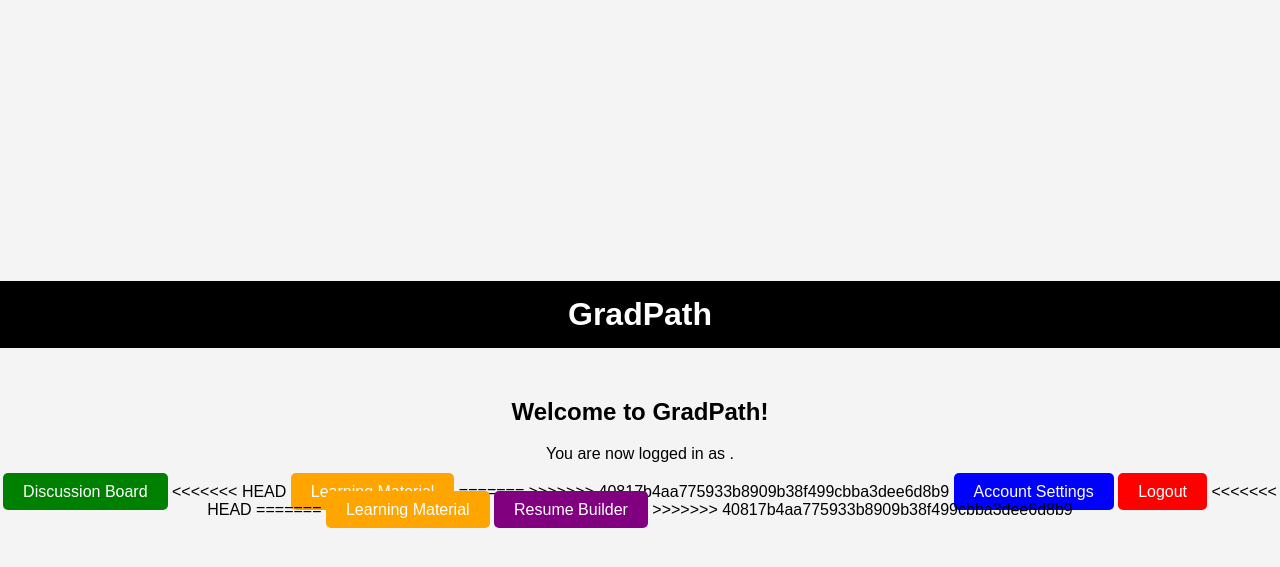
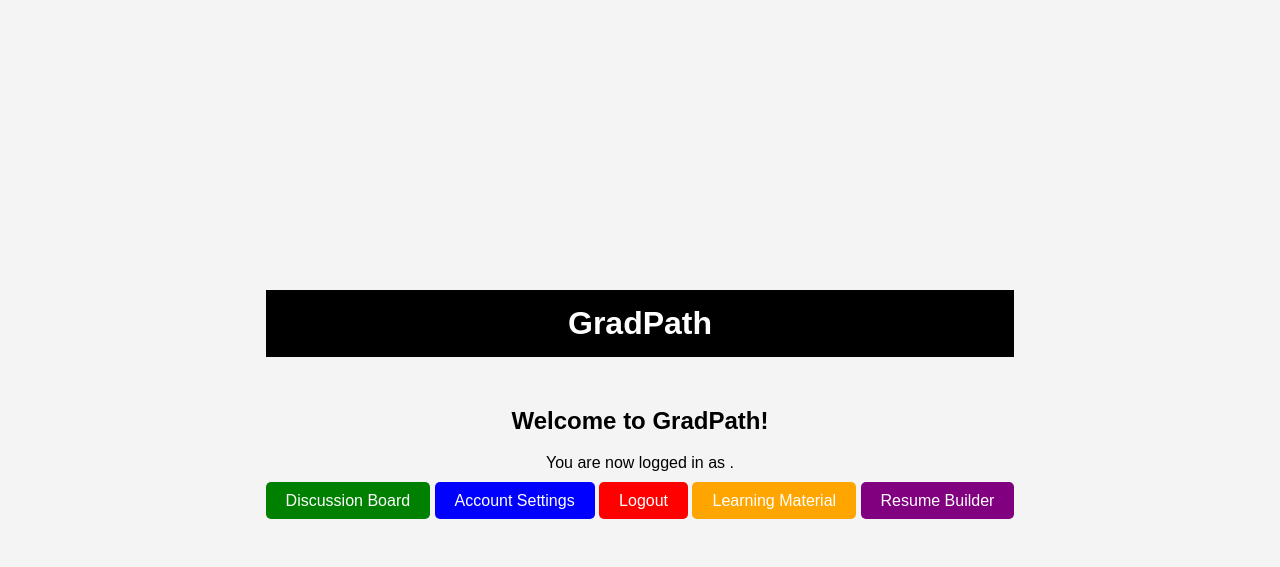
Before and after one commit to SondashStudios/Group-1-Project, a Django app: template gradpath/accounts/templates/accounts/welcome.html in a window 1280 px wide. Shown: the top 567 px of the page. Run offline with Django 5.2, Linux system fonts and the light colour scheme; the template is opened without the code that fills it, so the values that code supplies are empty.

Commit message:
Fixed errors.

```diff
--- a/gradpath/accounts/templates/accounts/welcome.html
+++ b/gradpath/accounts/templates/accounts/welcome.html
@@ -12,21 +12,14 @@
 
         <div style="margin-top: 20px;">
             <a href="http://localhost:8000/index.html?user={{ request.user.username }}" target="_blank" style="background-color: green; color: white; padding: 10px 20px; text-decoration: none; border-radius: 5px;">Discussion Board</a>
-<<<<<<< HEAD
-            <a href="http://127.0.0.1:5000/" style="background-color: orange; color: white; padding: 10px 20px; text-decoration: none; border-radius: 5px;">Learning Material</a>
-=======
 
->>>>>>> 40817b4aa775933b8909b38f499cbba3dee6d8b9
             <a href="{% url 'account_settings' %}" style="background-color: blue; color: white; padding: 10px 20px; text-decoration: none; border-radius: 5px;">Account Settings</a>
 
             <a href="{% url 'logout' %}" style="background-color: red; color: white; padding: 10px 20px; text-decoration: none; border-radius: 5px;">Logout</a>
-<<<<<<< HEAD
-=======
 
             <a href="{% url 'checklist' %}" style="background-color: orange; color: white; padding: 10px 20px; text-decoration: none; border-radius: 5px;">Learning Material</a>
 
             <a href="{% url 'resumes:resume_create' %}" style="background-color: purple; color: white; padding: 10px 20px; text-decoration: none; border-radius: 5px;">Resume Builder</a>
->>>>>>> 40817b4aa775933b8909b38f499cbba3dee6d8b9
         </div>
     </div>
 </div>
--- a/gradpath/accounts/urls.py
+++ b/gradpath/accounts/urls.py
@@ -9,4 +9,5 @@ urlpatterns = [
     path('logout/', logout_view, name='logout'),
     path('welcome/', welcome_view, name='welcome'),
     path('account-settings/', account_settings, name='account_settings'),
+    path('checklist/', include('checklist.urls')),
 ]
--- a/gradpath/accounts/views.py
+++ b/gradpath/accounts/views.py
@@ -22,11 +22,6 @@ def signup_view(request):
         form = SignUpForm()
     return render(request, 'accounts/signup.html', {'form': form})
 
-<<<<<<< HEAD
-=======
-
-# LOGIN VIEW
->>>>>>> 40817b4aa775933b8909b38f499cbba3dee6d8b9
 def login_view(request):
     if request.method == 'POST':
         username = request.POST['username']
```
Also changed, not shown: gradpath/db.sqlite3.
